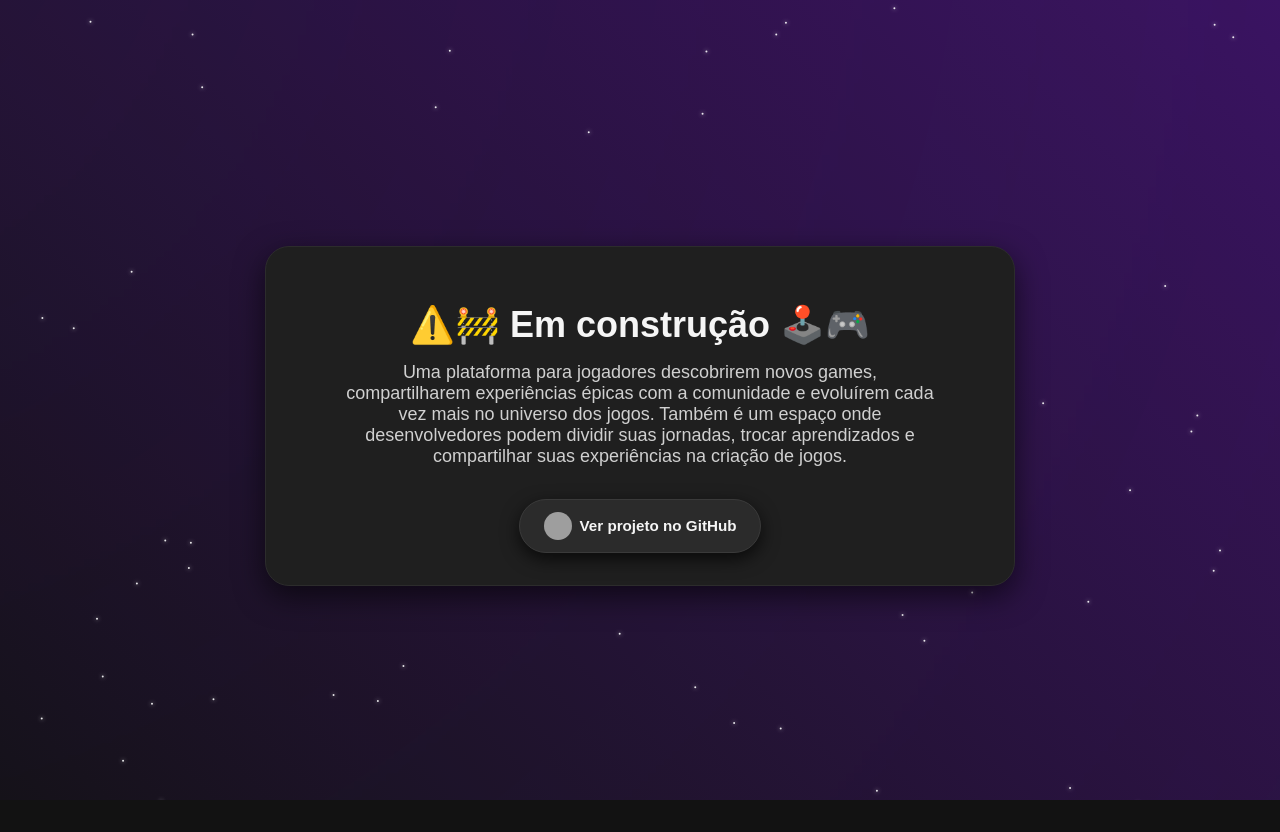
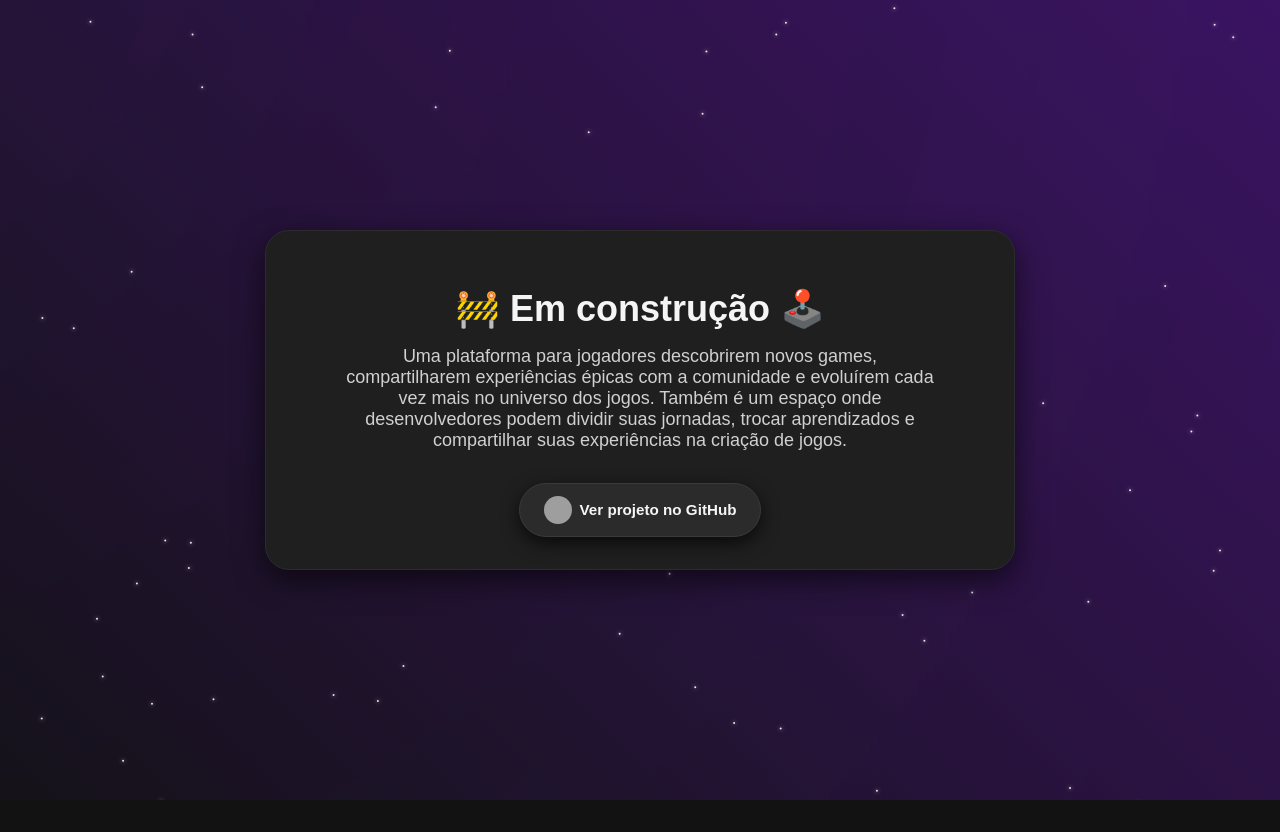
Before and after one commit to Yunguer/learning-web, a Next.js app: page / in a window 1280 px wide. After the commit the page ends 800 px from the top, so only its background shows below. Built offline with nearby package versions, Linux system fonts and the light colour scheme; grey boxes are pictures that could not be loaded.

Commit message:
muda o título da home

```diff
--- a/pages/index.js
+++ b/pages/index.js
@@ -95,17 +95,11 @@ function Home() {
   return (
     <>
       <style>{`
+
         h1 {
           font-size: 2.25rem;
           font-weight: bold;
           margin-bottom: 16px;
-        }
-
-        @media (max-width: 480px) {
-        h1 {
-            font-size: 1.6rem;
-            line-height: 1.2;
-          }
         }
 
         html, body {
@@ -142,6 +136,26 @@ function Home() {
           background: rgba(255, 255, 255, 0.9);
           box-shadow: 0 0 4px rgba(255, 255, 255, 0.8);
         }
+
+        @media (max-width: 480px) {
+          h1 {
+            font-size: 1.6rem;
+            line-height: 1.2;
+          }
+        }
+
+        @media (max-width: 768px) {
+          html, body {
+            background: radial-gradient(circle at top, #4b1f72 0%, #121212 55%, #050509 100%);
+          }
+
+          .bg-layer {
+            background:
+              radial-gradient(circle at 0% 0%, rgba(148, 63, 235, 0.20), transparent 60%),
+              radial-gradient(circle at 100% 100%, rgba(56, 189, 248, 0.10), transparent 60%);
+            filter: blur(10px);
+          }
+        }
       `}</style>
 
       <div className="background-wrapper">
@@ -162,7 +176,8 @@ function Home() {
           alignItems: "center",
           justifyContent: "center",
           textAlign: "center",
-          padding: "16px",
+          paddingLeft: "16px",
+          paddingRight: "16px",
           fontFamily: "Arial, sans-serif",
           backgroundColor: "transparent",
           color: "#f5f5f5",
@@ -181,15 +196,7 @@ function Home() {
             width: "100%",
           }}
         >
-          <h1
-            style={{
-              fontSize: isMobile ? "1.8rem" : "2.25rem",
-              fontWeight: "bold",
-              marginBottom: "16px",
-            }}
-          >
-            {isMobile ? "⚠️ Em construção 🎮" : "⚠️🚧 Em construção 🕹️🎮"}
-          </h1>
+          <h1>🚧 Em construção 🕹️</h1>
 
           <p
             style={{
```
